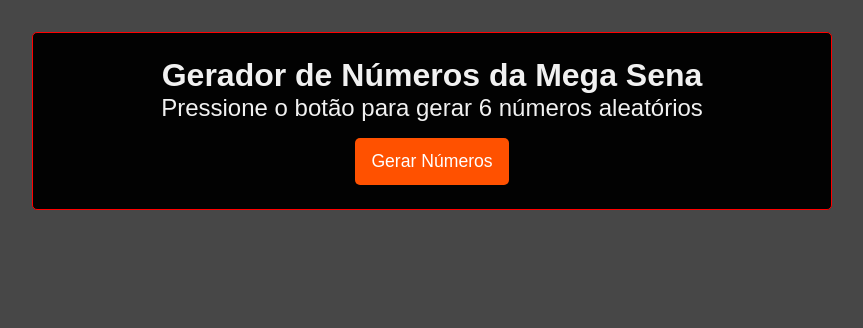
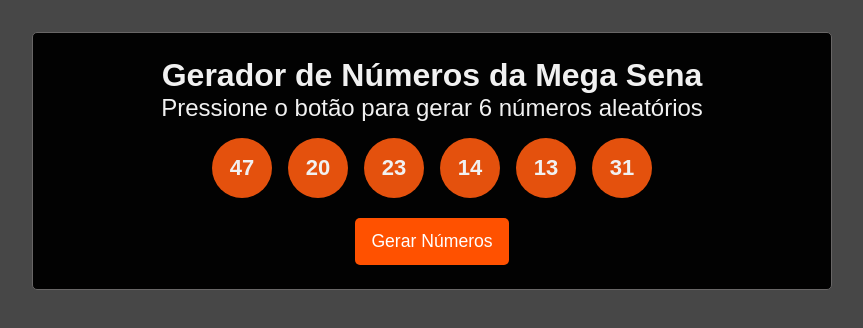
Before and after one commit to Williamhsf/gerador-numeros-mega-sena, a plain HTML site: page index.html in a window 1280 px wide. Both pictures are taken after a click on the button "Gerar Números". Shown: the whole page, without its empty margins (208-1071 px from the left). Drawn offline with Linux system fonts and the light colour scheme.

Commit message:
gerador mega sena

```diff
--- a/script.js
+++ b/script.js
@@ -0,0 +1,25 @@
+// pegando todas as bolinhas
+const numbers = document.querySelectorAll(".number");
+const generateBtn = document.querySelector("#generate");
+
+function generateNumbers() {
+  // criando uma array e definindo minimo e maximo
+  const max = 60;
+  const min = 1;
+  const result = [];
+
+  while (result.length < 6) {
+    const number = Math.floor(Math.random() * (max - min + 1)) + min;
+
+    if(!result.includes(number)) {
+      result.push(number);
+    }
+  }
+
+  for (let i = 0; i < numbers.length; i++) {
+    numbers[i].textContent =result[i];
+  }
+  console.log(result);
+}
+
+generateBtn.addEventListener("click", generateNumbers);
--- a/styles.css
+++ b/styles.css
@@ -11,7 +11,7 @@
 
 .container {
   max-width: 800px;
-  border: 1px solid red;
+  border: 1px solid #686666;
   margin: 0 auto;
   padding: 1.5rem;
   margin-top: 2rem;
@@ -47,3 +47,25 @@
 button:hover {
   background-color: #e4510d;
 }
+
+#numbers {
+  display: flex;
+  justify-content: center;
+  gap: 1rem;
+  margin-bottom: 20px;
+}
+
+.number {
+  background-color: #e4510d;
+  color: #f1f1f1;
+  width: 60px;
+  height: 60px;
+
+  display: block;
+  font-size: 22px;
+  font-weight: bold;
+  text-align: center;
+  line-height: 60px;
+
+  border-radius: 50%;
+}
```
